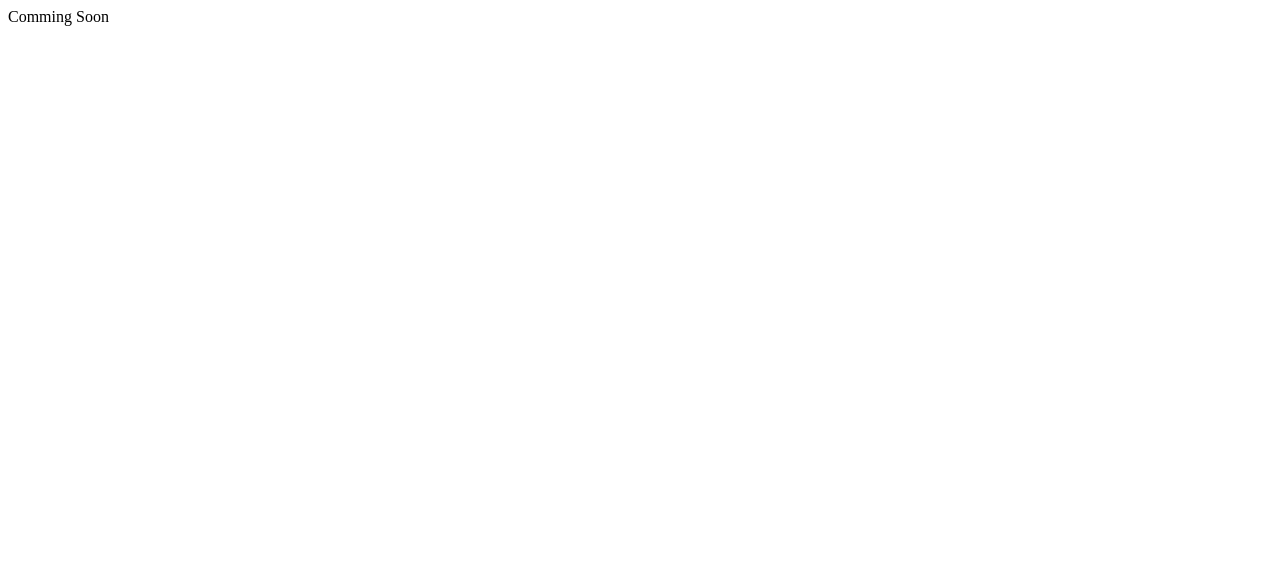
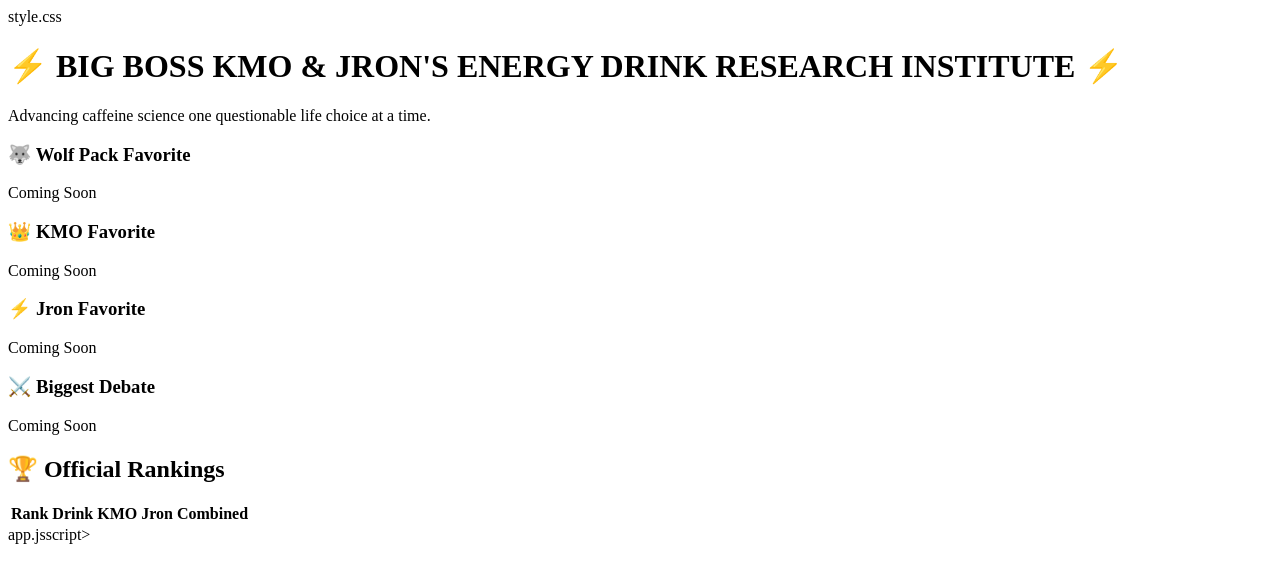
Before and after one commit to JRONEDR/energy-drink-research-institute-, a plain HTML site: page index.html in a window 1280 px wide. Drawn offline with Linux system fonts and the light colour scheme.

Commit message:
Create initial HTML structure for energy drink site

```diff
--- a/index.html
+++ b/index.html
@@ -1 +1,59 @@
-Comming Soon
+<!DOCTYPE html>
+<html lang="en">
+<head>
+    <meta charset="UTF-8">
+    <meta name="viewport" content="width=device-width, initial-scale=1.0">
+    <title>Energy Drink Research Institute</title>
+    style.css
+</head>
+<body>
+
+<header>
+    <h1>⚡ BIG BOSS KMO & JRON'S ENERGY DRINK RESEARCH INSTITUTE ⚡</h1>
+    <p>Advancing caffeine science one questionable life choice at a time.</p>
+</header>
+
+<section class="awards">
+    <div class="card">
+        <h3>🐺 Wolf Pack Favorite</h3>
+        <span id="favorite">Coming Soon</span>
+    </div>
+
+    <div class="card">
+        <h3>👑 KMO Favorite</h3>
+        <span id="kmoFavorite">Coming Soon</span>
+    </div>
+
+    <div class="card">
+        <h3>⚡ Jron Favorite</h3>
+        <span id="jronFavorite">Coming Soon</span>
+    </div>
+
+    <div class="card">
+        <h3>⚔️ Biggest Debate</h3>
+        <span id="debate">Coming Soon</span>
+    </div>
+</section>
+
+<section class="leaderboard">
+    <h2>🏆 Official Rankings</h2>
+
+    <table>
+        <thead>
+            <tr>
+                <th>Rank</th>
+                <th>Drink</th>
+                <th>KMO</th>
+                <th>Jron</th>
+                <th>Combined</th>
+            </tr>
+        </thead>
+
+        <tbody id="leaderboardBody">
+        </tbody>
+    </table>
+</section>
+
+app.jsscript>
+</body>
+</html>
```
